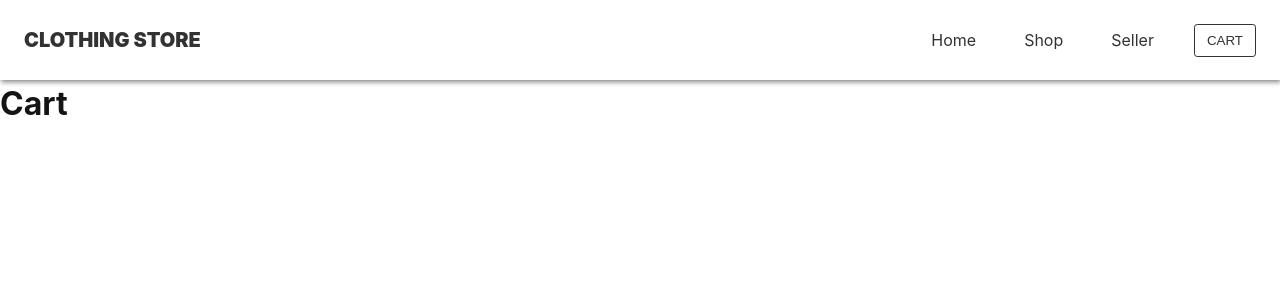
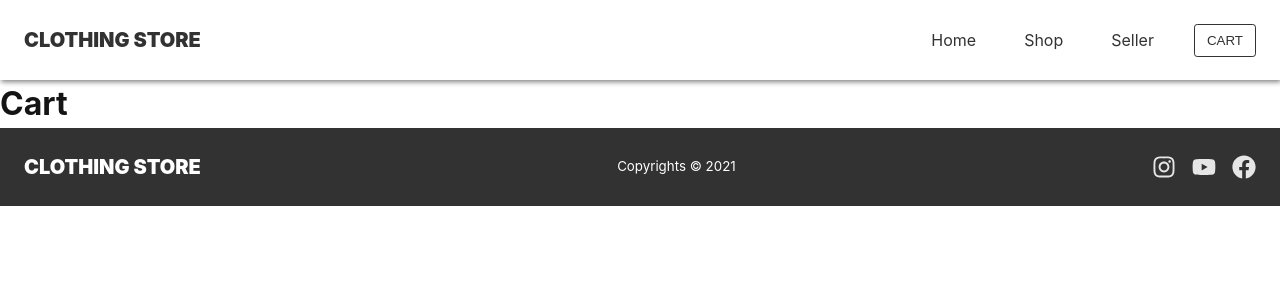
Before and after one commit to jayxwoo/pj_sites_5_clothing-store_react-js, a React (Create React App) app: page /cart in a window 1280 px wide. Shown: the top 300 px of the page. Built offline with nearby package versions, Linux system fonts and the light colour scheme.

Commit message:
added footer

```diff
--- a/src/App.js
+++ b/src/App.js
@@ -7,6 +7,7 @@ import Shop from "./pages/Shop";
 import Seller from "./pages/Seller";
 import Cart from "./pages/Cart";
 import Navbar from "./components/Navbar";
+import Footer from './components/Footer';
 
 function App() {
   return (
@@ -21,6 +22,7 @@ function App() {
                 <Route path="/seller"><Seller /></Route>
                 <Route path="/cart"><Cart /></Route>
               </Switch>
+              <Footer />
           </div>
         </MenuBtnContextProvider>
       </MobileContextProvider>
--- /dev/null
+++ b/src/components/Footer.js
@@ -0,0 +1,28 @@
+import Logo from "./Logo";
+import { FaInstagram, FaYoutube, FaFacebook } from "react-icons/fa";
+import { Link } from "react-router-dom";
+import "../styles/components/Footer.scss";
+
+const Footer = () => {
+    return (
+        <footer className="footer">
+            <div className="footer-cont">
+                <Logo />
+                <small className="copyrights">Copyrights © 2021</small>
+                <ul className="icon-group">
+                    <li className="icon-item">
+                        <Link to="#" className="icon-link"><FaInstagram className="icon" /></Link>
+                    </li>
+                    <li className="icon-item">
+                        <Link to="#" className="icon-link"><FaYoutube className="icon" /></Link>
+                    </li>
+                    <li className="icon-item">
+                        <Link to="#" className="icon-link"><FaFacebook className="icon" /></Link>
+                    </li>
+                </ul>
+            </div>
+        </footer>
+    );
+}
+
+export default Footer;
--- a/src/components/Logo.js
+++ b/src/components/Logo.js
@@ -1,9 +1,9 @@
 import { Link } from "react-router-dom";
 import "../styles/components/Logo.scss";
 
-const Logo = () => {
+const Logo = ({className}) => {
     return (
-        <Link to="/" className="logo">Clothing Store</Link>
+        <Link to="/" className={`logo ${className}`}>Clothing Store</Link>
     );
 }
 
--- /dev/null
+++ b/src/styles/components/Footer.scss
@@ -0,0 +1,54 @@
+@import "../base";
+
+.footer {
+    width: 100%;
+    background: $darkergrey;
+    color: white;
+}
+.footer-cont {
+    width: 100%;
+    max-width: 1440px;
+    margin: 0 auto;
+    display: flex;
+    align-items: center;
+    justify-content: space-between;
+    padding: 1.5rem;
+
+    .logo {
+        color: white;
+    }
+
+    .icon-group {
+        display: flex;
+
+        .icon-item {
+            &:not(:last-of-type) {
+                margin-right: 1rem;
+            }
+
+            .icon-link {
+                display: flex;
+                color: $lightgrey;
+                font-size: 1.5rem;
+
+                &:hover {
+                    color: white;
+                }
+            }
+        }
+    }
+}
+
+@include mQ($width--l) {
+    .footer-cont {
+        flex-direction: column;
+
+        .logo {
+            margin-bottom: 1rem;
+        }
+
+        .copyrights {
+            margin-bottom: 1.5rem;
+        }
+    }
+}
```
